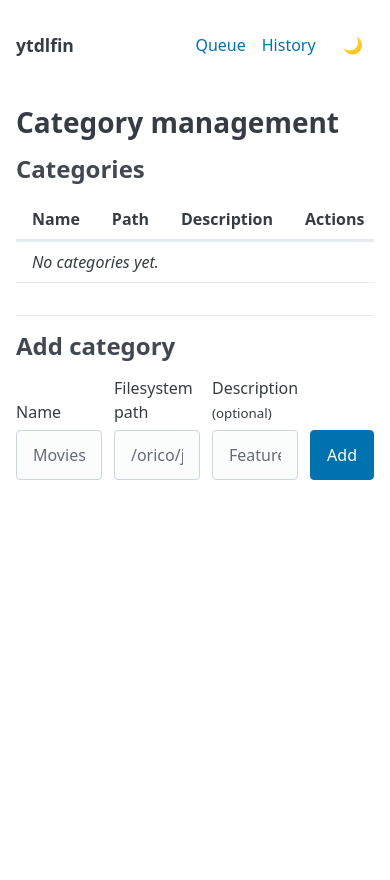
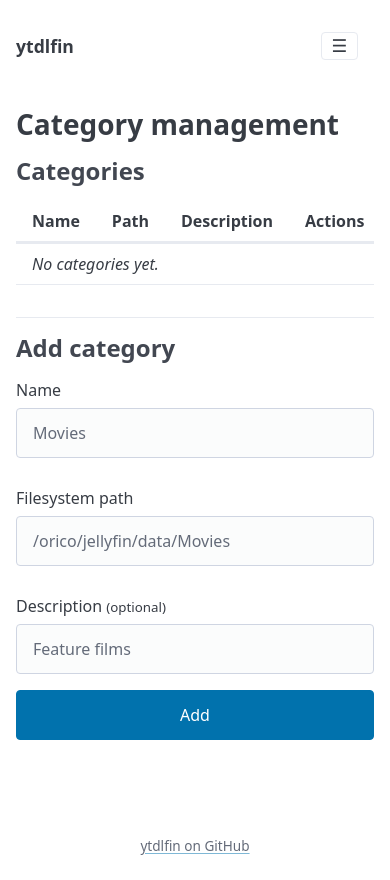
Before and after one commit to genebean/ytdlfin, a FastAPI app: template ytdlfin/templates/admin.html in a window 390 px wide. Before the commit the page ends 480 px from the top, so only its background shows below. Run offline with FastAPI, Linux system fonts and the light colour scheme; the template is opened without the code that fills it, so the values that code supplies are empty; parts of the project's set-up code (start-up, migrations or seed data) failed here and were passed over; some libraries are stand-ins or nearby versions.

Commit message:
feat: mobile-responsive layout with hamburger nav and footer
Tables: add width:100% to .overflow-x so the div is constrained by its
parent and the table scrolls inside it rather than expanding the page body.

Forms: replace fixed multi-column grids with repeat(auto-fit,minmax(...,1fr))
so the category/quality row on the index page and the add-category form on
the admin page collapse to a single column on narrow viewports.

Nav: on screens ≤640px the right nav list collapses behind a ☰ hamburger
button. Tapping opens an absolute-positioned dropdown (width:max-content
capped at 100vw - 2rem) containing all nav items — Queue, History, Admin,
theme toggle, Logout. Tapping outside closes it. aria-expanded tracks state.

Footer: simple centered line on every page linking to the GitHub repository.

Co-Authored-By: Claude Sonnet 4.6 <noreply@anthropic.com>

```diff
--- a/ytdlfin/templates/admin.html
+++ b/ytdlfin/templates/admin.html
@@ -32,7 +32,7 @@
   hx-swap="innerHTML"
   hx-on:htmx:after-request="if(event.detail.successful){ this.reset(); document.getElementById('add-category-result').innerHTML=''; } else { document.getElementById('add-category-result').innerHTML='<p style=\'color:red\'>'+event.detail.xhr.responseText+'</p>'; }"
 >
-  <div style="display:grid;grid-template-columns:1fr 1fr 1fr auto;gap:0.75rem;align-items:end">
+  <div style="display:grid;grid-template-columns:repeat(auto-fit,minmax(14rem,1fr));gap:0.75rem">
     <div>
       <label for="cat-name">Name</label>
       <input type="text" id="cat-name" name="name" placeholder="Movies" required />
@@ -45,10 +45,8 @@
       <label for="cat-desc">Description <small>(optional)</small></label>
       <input type="text" id="cat-desc" name="description" placeholder="Feature films" />
     </div>
-    <div>
-      <button type="submit">Add</button>
-    </div>
   </div>
+  <button type="submit">Add</button>
 </form>
 
 {# Per-row delete confirm dialogs are rendered inside the category_row partial. #}
--- a/ytdlfin/templates/base.html
+++ b/ytdlfin/templates/base.html
@@ -35,7 +35,7 @@
     .flash-success { background: #d4edda; color: #155724; border: 1px solid #c3e6cb; padding: 0.75rem 1rem; border-radius: var(--pico-border-radius); margin-bottom: 1rem; }
     .flash-error   { background: #f8d7da; color: #721c24; border: 1px solid #f5c6cb; padding: 0.75rem 1rem; border-radius: var(--pico-border-radius); margin-bottom: 1rem; }
     .flash-info    { background: #d1ecf1; color: #0c5460; border: 1px solid #bee5eb; padding: 0.75rem 1rem; border-radius: var(--pico-border-radius); margin-bottom: 1rem; }
-    .overflow-x { overflow-x: auto; }
+    .overflow-x { overflow-x: auto; width: 100%; }
     td, th { white-space: nowrap; }
     td.wrap, th.wrap { white-space: normal; max-width: 22rem; overflow: hidden; text-overflow: ellipsis; }
     /* htmx loading indicator — hidden until a request is in flight */
@@ -48,6 +48,48 @@
     [data-theme="dark"] .flash-success { background: #0d2b14; color: #6ece8a; border-color: #1a4a22; }
     [data-theme="dark"] .flash-error   { background: #2b0d0e; color: #e87b80; border-color: #4a1a1c; }
     [data-theme="dark"] .flash-info    { background: #0d2030; color: #6ab0c8; border-color: #1a3a4a; }
+    /* Hamburger button — hidden on wide screens */
+    .nav-hamburger {
+      display: none;
+      background: none;
+      border: 1px solid var(--pico-muted-border-color);
+      border-radius: var(--pico-border-radius);
+      padding: 0.25em 0.55em;
+      font-size: 1.1rem;
+      line-height: 1;
+      cursor: pointer;
+      color: inherit;
+      margin: 0;
+    }
+    @media (max-width: 640px) {
+      /* Brand row stretches full width so the hamburger sits on the far right */
+      nav > ul:first-child { width: 100%; justify-content: space-between; }
+      .nav-hamburger { display: block; }
+      /* Right nav list becomes a floating dropdown anchored to the nav */
+      nav { position: relative; }
+      nav > ul.nav-links {
+        display: none;
+        position: absolute;
+        top: calc(100% + 0.25rem);
+        right: 0;
+        z-index: 200;
+        flex-direction: column;
+        gap: 0.25rem;
+        width: max-content;
+        max-width: calc(100vw - 2rem);
+        padding: 0.75rem 1rem;
+        background: var(--pico-background-color);
+        border: 1px solid var(--pico-muted-border-color);
+        border-radius: var(--pico-border-radius);
+        box-shadow: 0 4px 16px rgba(0,0,0,0.15);
+      }
+      nav > ul.nav-links.open { display: flex; }
+      nav > ul.nav-links li { list-style: none; }
+      nav > ul.nav-links li form { margin: 0; }
+      nav > ul.nav-links li > a { display: block; padding: 0.25rem 0; }
+      nav > ul.nav-links li > button,
+      nav > ul.nav-links li > form > button { width: 100%; text-align: left; }
+    }
   </style>
   {% block head %}{% endblock %}
 </head>
@@ -56,8 +98,11 @@
     <nav>
       <ul>
         <li><a href="/" class="brand">ytdlfin</a></li>
+        <li>
+          <button id="nav-toggle" class="nav-hamburger" aria-label="Menu" aria-expanded="false" onclick="toggleNav()">☰</button>
+        </li>
       </ul>
-      <ul>
+      <ul class="nav-links" id="nav-links">
         <li><a href="/">Queue</a></li>
         <li><a href="/history">History</a></li>
         {% if user and user.is_admin %}
@@ -85,6 +130,10 @@
     {% block content %}{% endblock %}
   </main>
 
+  <footer class="container" style="margin-top:3rem;padding-bottom:1.5rem;text-align:center;font-size:0.85em;color:var(--pico-muted-color)">
+    <a href="https://github.com/genebean/ytdlfin" target="_blank" rel="noopener" style="color:inherit">ytdlfin on GitHub</a>
+  </footer>
+
   <script>
     function applyTheme(theme) {
       document.documentElement.setAttribute('data-theme', theme);
@@ -99,6 +148,23 @@
       applyTheme(next);
     }
 
+    function toggleNav() {
+      var links = document.getElementById('nav-links');
+      var btn = document.getElementById('nav-toggle');
+      var open = links.classList.toggle('open');
+      btn.setAttribute('aria-expanded', String(open));
+    }
+
+    // Close mobile menu when clicking outside it
+    document.addEventListener('click', function (e) {
+      var links = document.getElementById('nav-links');
+      var toggle = document.getElementById('nav-toggle');
+      if (links && toggle && !links.contains(e.target) && !toggle.contains(e.target)) {
+        links.classList.remove('open');
+        toggle.setAttribute('aria-expanded', 'false');
+      }
+    });
+
     // Initialise toggle icon to match the already-applied theme.
     applyTheme(document.documentElement.getAttribute('data-theme') || 'light');
 
--- a/ytdlfin/templates/history.html
+++ b/ytdlfin/templates/history.html
@@ -5,8 +5,8 @@
 <h2>Download history</h2>
 
 {# Status filter #}
-<form method="get" action="/history" style="margin-bottom:1rem;display:flex;gap:0.5rem;align-items:center">
-  <label for="status_filter" style="margin:0;white-space:nowrap">Filter by status:</label>
+<form method="get" action="/history" style="margin-bottom:1rem;display:flex;flex-wrap:wrap;gap:0.5rem;align-items:center">
+  <label for="status_filter" style="margin:0">Filter by status:</label>
   <select id="status_filter" name="status" onchange="this.form.submit()" style="max-width:12rem">
     <option value="" {% if not status_filter %}selected{% endif %}>All</option>
     <option value="pending"     {% if status_filter == 'pending' %}selected{% endif %}>Pending</option>
--- a/ytdlfin/templates/index.html
+++ b/ytdlfin/templates/index.html
@@ -29,7 +29,7 @@
     placeholder="Leave blank to use video's title"
   />
 
-  <div style="display:grid;grid-template-columns:1fr 1fr;gap:1rem;align-items:end">
+  <div style="display:grid;grid-template-columns:repeat(auto-fit,minmax(14rem,1fr));gap:1rem;align-items:end">
     <div>
       <label for="category_id">Category</label>
       <select id="category_id" name="category_id" required>
```
